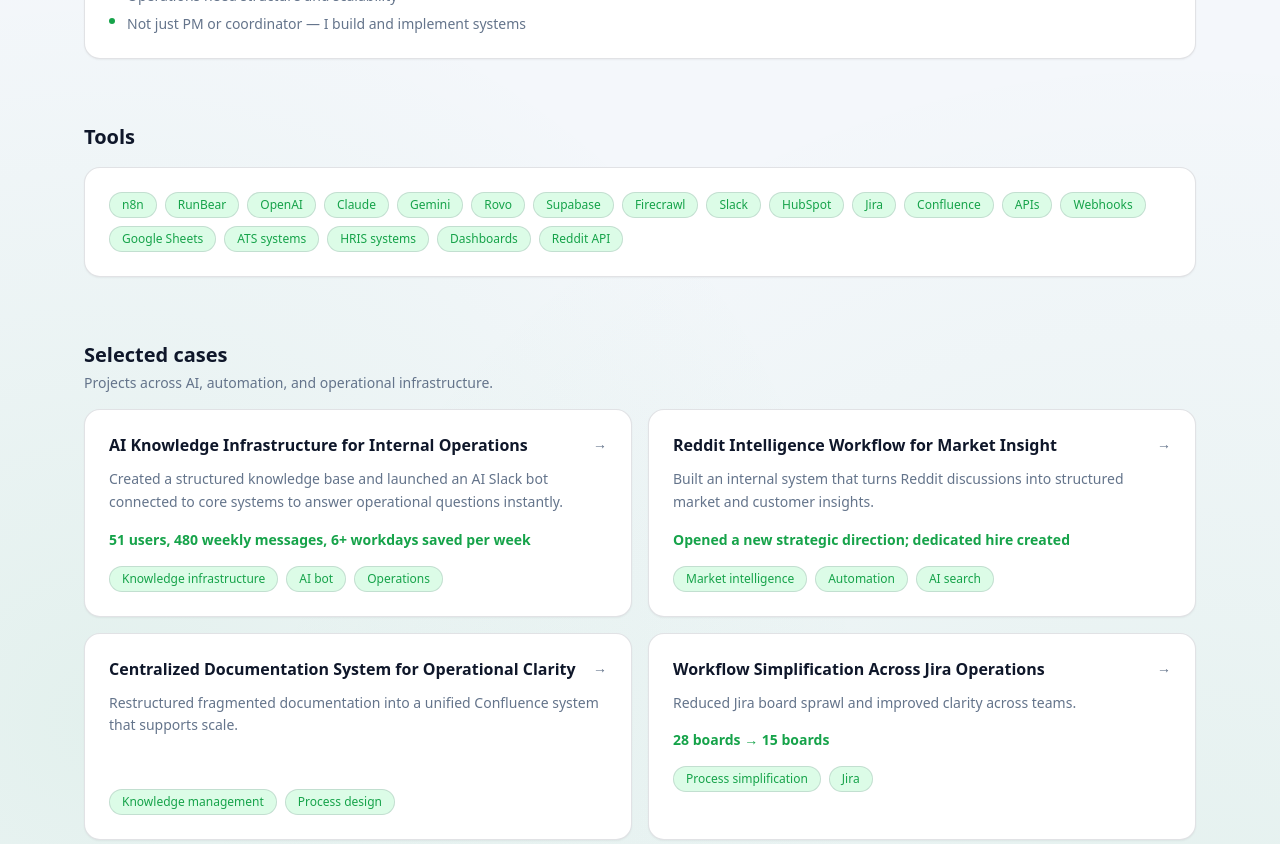
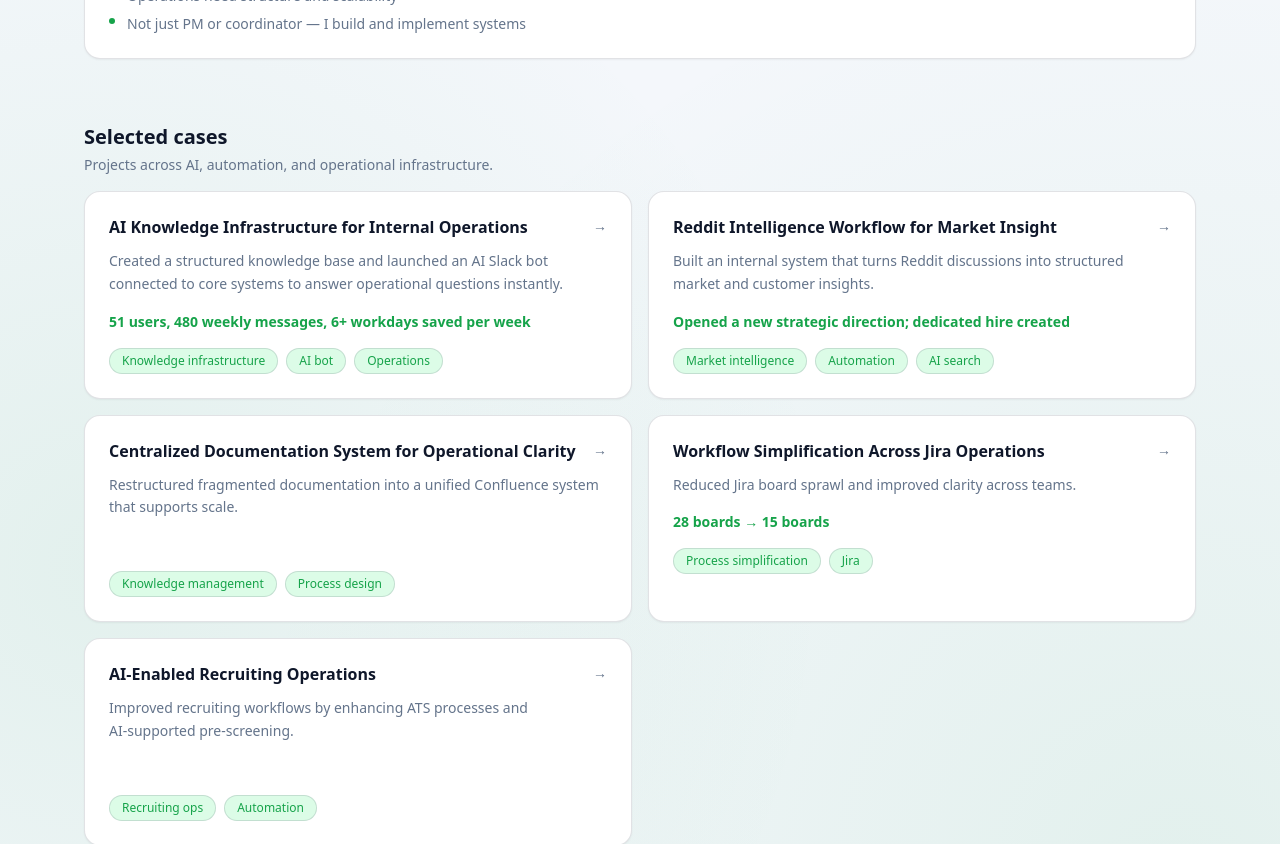
Before and after one commit to Maxximilyan/portfolio, a Next.js app: page / in a window 1280 px wide. Shown: the part 1560-2404 px from the top of the page. Built offline with nearby package versions, Linux system fonts and the light colour scheme.

Commit message:
Hide tools section on homepage

```diff
--- a/src/app/page.tsx
+++ b/src/app/page.tsx
@@ -121,16 +121,6 @@
         </div>
       </Section>
 
-      <Section id="tools" title={content.tools.title}>
-        <div className="rounded-2xl border border-border bg-card p-6 shadow-sm">
-          <div className="flex flex-wrap gap-2">
-            {content.tools.items.map((tool) => (
-              <Pill key={tool}>{tool}</Pill>
-            ))}
-          </div>
-        </div>
-      </Section>
-
       <Section id="cases" title={content.cases.title} subtitle={content.cases.subtitle}>
         <div className="grid gap-4 md:grid-cols-2">
           {content.cases.items.map((c) => (
```
